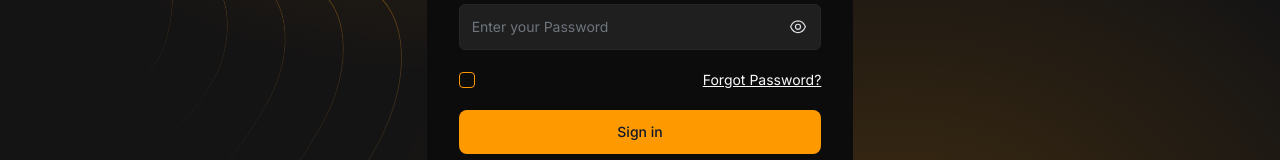
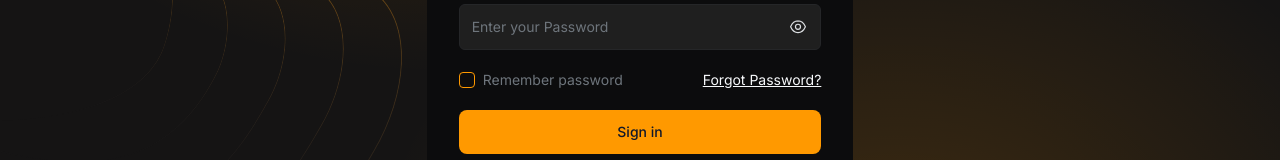
Before and after one commit to Navnish09/deltastox, a Next.js app: page /login in a window 1280 px wide. Shown: the part 445-605 px from the top of the page. Built offline with nearby package versions, Linux system fonts and the light colour scheme.

Commit message:
Fix Checkbox label visibility issue

```diff
--- a/components/ui/checkbox.tsx
+++ b/components/ui/checkbox.tsx
@@ -12,6 +12,7 @@ const Checkbox = React.forwardRef<
     label?: string;
   }
 >(({ className, label, ...props }, ref) => (
+  <div className="flex gap-2 items-center">
     <CheckboxPrimitive.Root
       ref={ref}
       className={cn(
@@ -26,6 +27,8 @@ const Checkbox = React.forwardRef<
         <Check className="h-4 w-4" />
       </CheckboxPrimitive.Indicator>
     </CheckboxPrimitive.Root>
+    <label className="text-sm text-muted-foreground">{label}</label>
+  </div>
 ));
 Checkbox.displayName = CheckboxPrimitive.Root.displayName;
 
```
Lines whose indentation alone changed are shown as unchanged.
